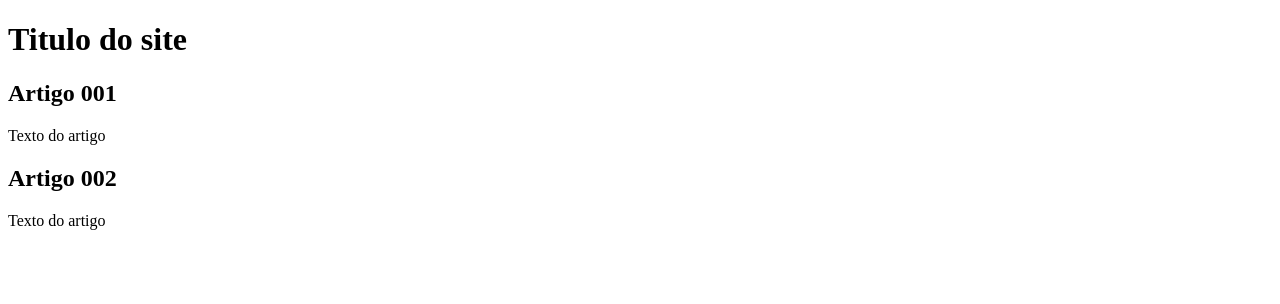
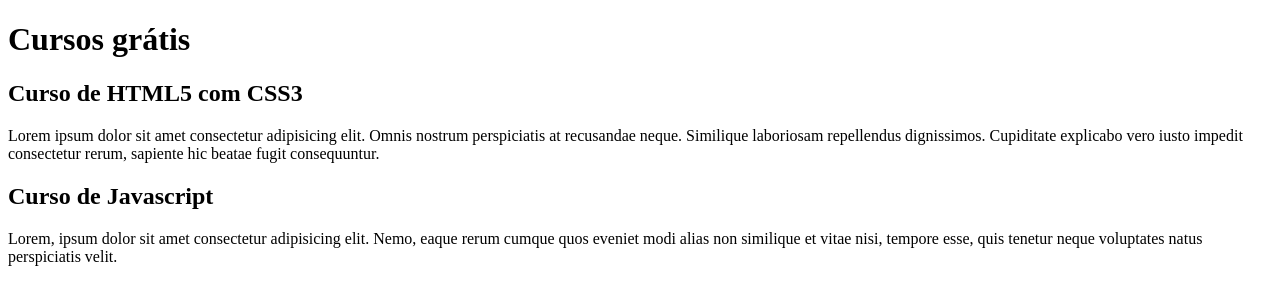
Before and after one commit to rub-santos/branch-teste, a plain HTML site: page index.html in a window 1280 px wide. Drawn offline with Linux system fonts and the light colour scheme.

Commit message:
Conteúdo inicial

```diff
--- a/index.html
+++ b/index.html
@@ -8,15 +8,15 @@
 <body>
     <main>
         <header>
-            <h1>Titulo do site</h1>
+            <h1>Cursos grátis</h1>
         </header>
         <article>
-            <h2>Artigo 001</h2>
-            <p>Texto do artigo</p>
+            <h2>Curso de HTML5 com CSS3</h2>
+            <p>Lorem ipsum dolor sit amet consectetur adipisicing elit. Omnis nostrum perspiciatis at recusandae neque. Similique laboriosam repellendus dignissimos. Cupiditate explicabo vero iusto impedit consectetur rerum, sapiente hic beatae fugit consequuntur.</p>
         </article>
         <article>
-            <h2>Artigo 002</h2>
-            <p>Texto do artigo</p>
+            <h2>Curso de Javascript</h2>
+            <p>Lorem, ipsum dolor sit amet consectetur adipisicing elit. Nemo, eaque rerum cumque quos eveniet modi alias non similique et vitae nisi, tempore esse, quis tenetur neque voluptates natus perspiciatis velit.</p>
         </article>
     </main>
 </body>
```
